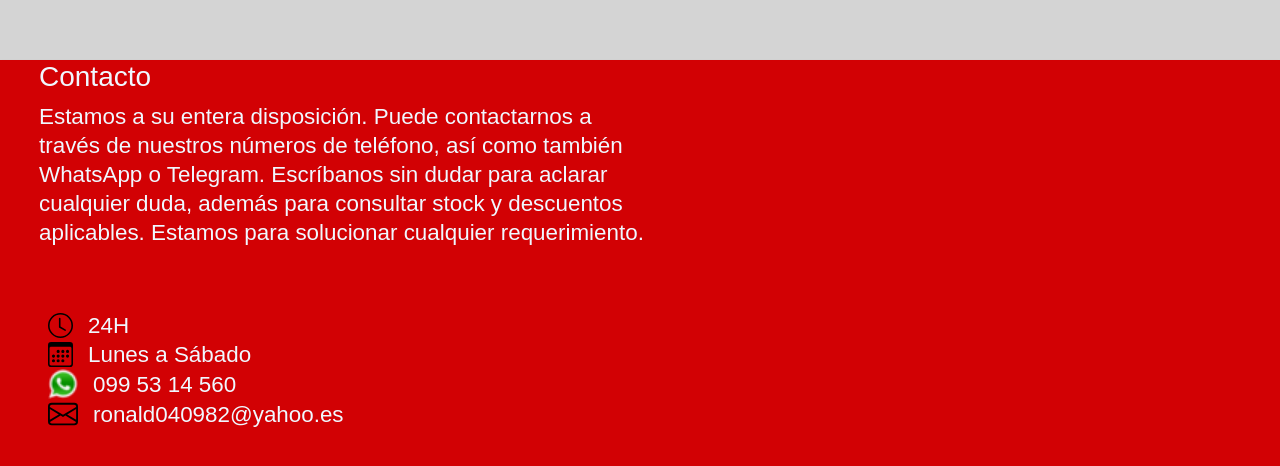
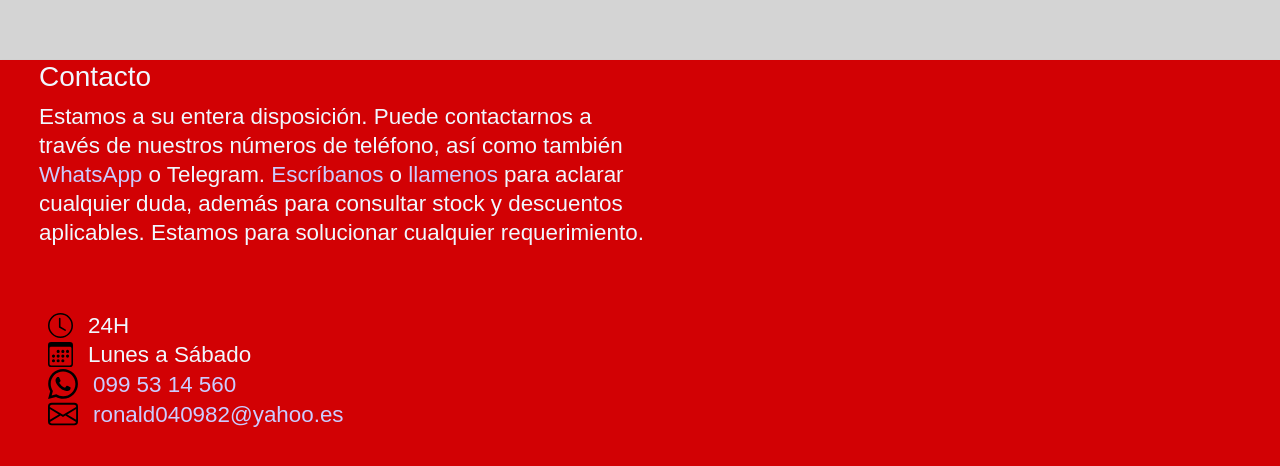
Before and after one commit to ripupo88/repuestos, a Next.js app: page / in a window 1280 px wide. Shown: the part 2112-2578 px from the top of the page. Built offline with nearby package versions, Linux system fonts and the light colour scheme.

Commit message:
contactos

```diff
--- a/src/components/index/sec4.js
+++ b/src/components/index/sec4.js
@@ -9,7 +9,10 @@ export const Sec4 = () => {
                     <p>
                         Estamos a su entera disposición. Puede contactarnos a
                         través de nuestros números de teléfono, así como también
-                        WhatsApp o Telegram. Escríbanos sin dudar para aclarar
+                        <a href='https://wa.me/593995314560'> WhatsApp</a> o
+                        Telegram.
+                        <a href='mailto:ronald040982@yahoo.es'> Escríbanos</a> o
+                        <a href='tel:099-53-14-560'> llamenos</a> para aclarar
                         cualquier duda, además para consultar stock y descuentos
                         aplicables. Estamos para solucionar cualquier
                         requerimiento.
@@ -29,16 +32,20 @@ export const Sec4 = () => {
                             alt='Icono calendario'
                             className='iconsvg'
                             src='./assets/img/calend.svg'
-                        ></img>
+                        />
                         <p>Lunes a Sábado</p>
                     </div>
                     <div className='flexbox'>
                         <img
                             alt='Icono whatsapp'
                             className='icon'
-                            src='./assets/img/whatsapp.png'
+                            src='./assets/img/whatsapp.svg'
                         ></img>
-                        <p> 099 53 14 560</p>
+                        <p>
+                            <a href='https://wa.me/593995314560'>
+                                099 53 14 560
+                            </a>
+                        </p>
                     </div>
                     <div className='flexbox'>
                         <img
@@ -46,7 +53,11 @@ export const Sec4 = () => {
                             className='icon'
                             src='./assets/img/mail.svg'
                         ></img>
-                        <p> ronald040982@yahoo.es</p>
+                        <p>
+                            <a href='mailto:ronald040982@yahoo.es'>
+                                ronald040982@yahoo.es
+                            </a>
+                        </p>
                     </div>
                 </div>
 
@@ -63,6 +74,9 @@ export const Sec4 = () => {
             </div>
             <style jsx>
                 {`
+                    .cajatexto a {
+                        color: #ccccff;
+                    }
                     .cajatexto p {
                         text-align: left;
                     }
```
Also changed, not shown: public/assets/img/whatsapp.svg (added).
